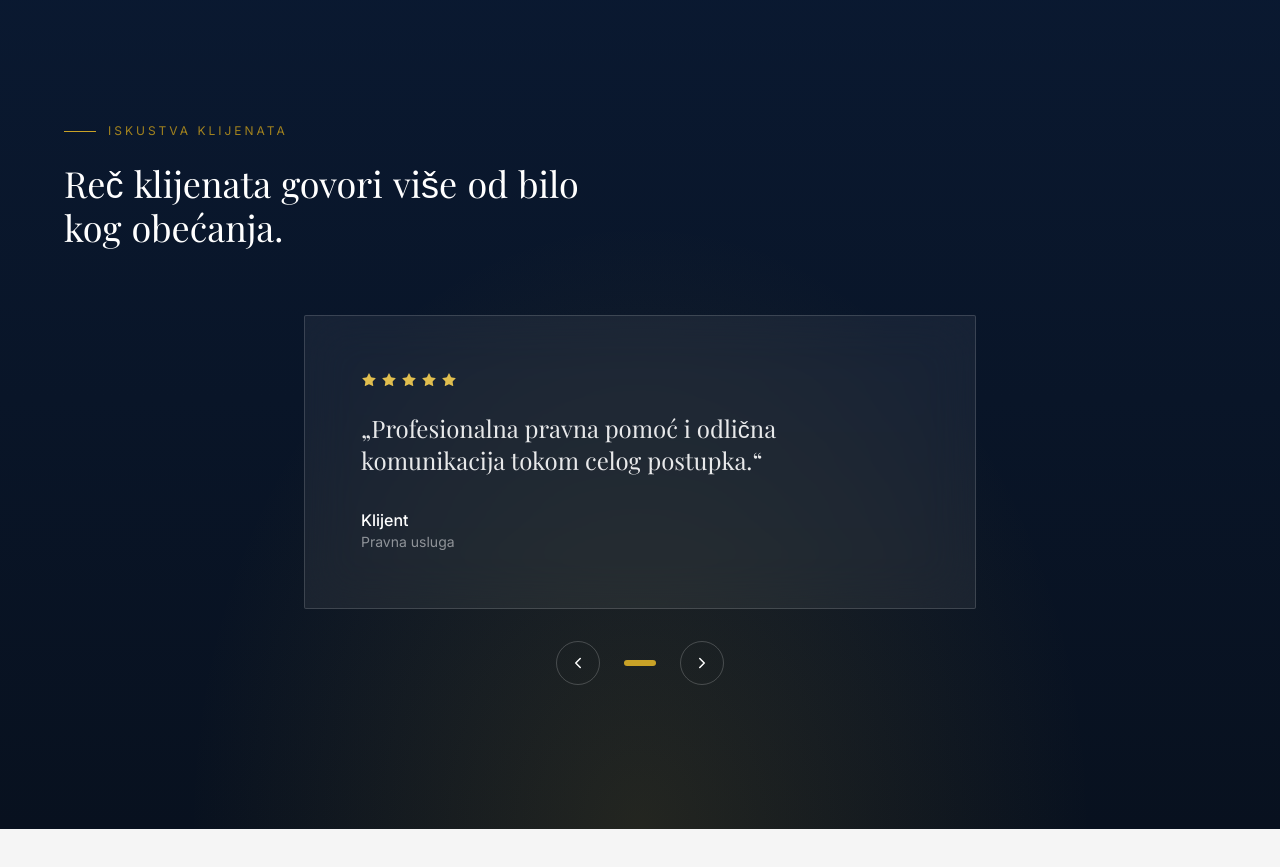
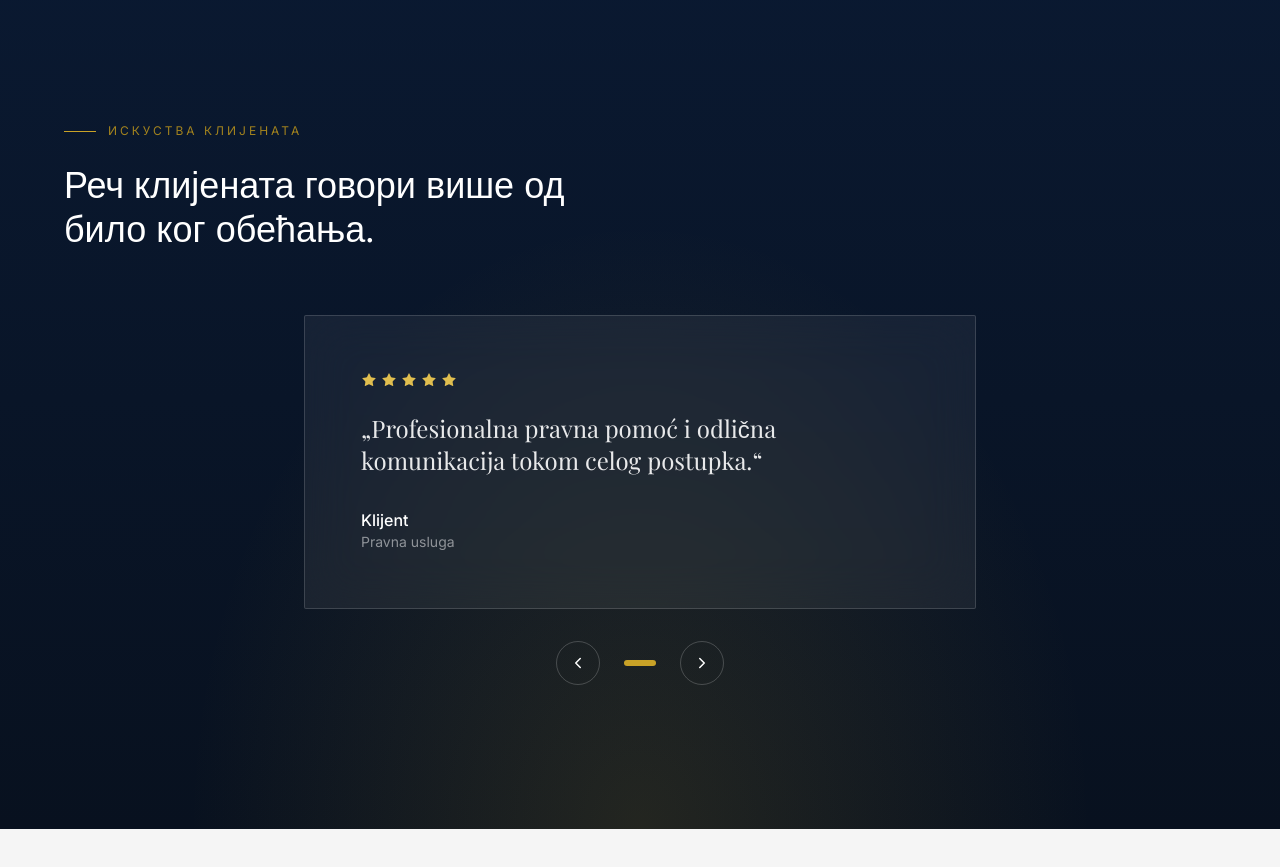
Before and after one commit to stojanovicjovan021-collab/advokatska-kancelarija-savic, a Next.js app: page / in a window 1280 px wide. Shown: the part 5020-5887 px from the top of the page. Built offline with nearby package versions, Linux system fonts and the light colour scheme; a web font is replaced by a local one.

Commit message:
Update Testimonials.tsx izmenjeno

```diff
--- a/components/sections/Testimonials.tsx
+++ b/components/sections/Testimonials.tsx
@@ -13,10 +13,12 @@ export function Testimonials() {
 
   useEffect(() => {
     if (isPaused) return;
+
     const timer = setInterval(() => {
       setDirection(1);
       setIndex((prev) => (prev + 1) % testimonials.length);
     }, 6000);
+
     return () => clearInterval(timer);
   }, [isPaused]);
 
@@ -27,7 +29,7 @@ export function Testimonials() {
 
   const current = testimonials[index];
 
-if (!current) return null;
+  if (!current) return null;
 
   return (
     <section
@@ -38,11 +40,15 @@ if (!current) return null;
         className="pointer-events-none absolute inset-0 bg-[radial-gradient(ellipse_at_bottom,_rgba(201,162,39,0.14),_transparent_50%)]"
         aria-hidden="true"
       />
+
       <div className="container-luxury relative">
-        <span className="eyebrow-rule text-xs uppercase tracking-[0.25em] text-gold-300">Iskustva klijenata</span>
+        <span className="eyebrow-rule text-xs uppercase tracking-[0.25em] text-gold-300">
+          Искуства клијената
+        </span>
+
         <RevealText
           as="h2"
-          text="Reč klijenata govori više od bilo kog obećanja."
+          text="Реч клијената говори више од било ког обећања."
           className="mt-6 max-w-xl font-display text-3xl leading-[1.15] text-paper balance sm:text-4xl"
         />
 
@@ -67,9 +73,11 @@ if (!current) return null;
                     <Star key={i} size={16} fill="currentColor" strokeWidth={0} />
                   ))}
                 </div>
+
                 <blockquote className="mt-6 font-display text-xl leading-relaxed text-paper/90 balance sm:text-2xl">
                   „{current.quote}“
                 </blockquote>
+
                 <figcaption className="mt-8">
                   <div className="font-medium text-paper">{current.name}</div>
                   <div className="text-sm text-paper/50">{current.role}</div>
@@ -80,12 +88,13 @@ if (!current) return null;
             <div className="mt-8 flex items-center justify-center gap-6">
               <button
                 onClick={() => go(-1)}
-                aria-label="Prethodna izjava"
+                aria-label="Претходна изјава"
                 data-cursor-hover
                 className="flex h-11 w-11 items-center justify-center rounded-full border border-paper/20 transition-colors hover:border-gold hover:text-gold-200"
               >
                 <ChevronLeft size={18} />
               </button>
+
               <div className="flex gap-2">
                 {testimonials.map((t, i) => (
                   <button
@@ -94,16 +103,17 @@ if (!current) return null;
                       setDirection(i > index ? 1 : -1);
                       setIndex(i);
                     }}
-                    aria-label={`Prikaži izjavu ${i + 1}`}
+                    aria-label={`Прикажи изјаву ${i + 1}`}
                     className={`h-1.5 rounded-full transition-all duration-500 ${
                       i === index ? 'w-8 bg-gold' : 'w-1.5 bg-paper/25'
                     }`}
                   />
                 ))}
               </div>
+
               <button
                 onClick={() => go(1)}
-                aria-label="Sledeća izjava"
+                aria-label="Следећа изјава"
                 data-cursor-hover
                 className="flex h-11 w-11 items-center justify-center rounded-full border border-paper/20 transition-colors hover:border-gold hover:text-gold-200"
               >
```
